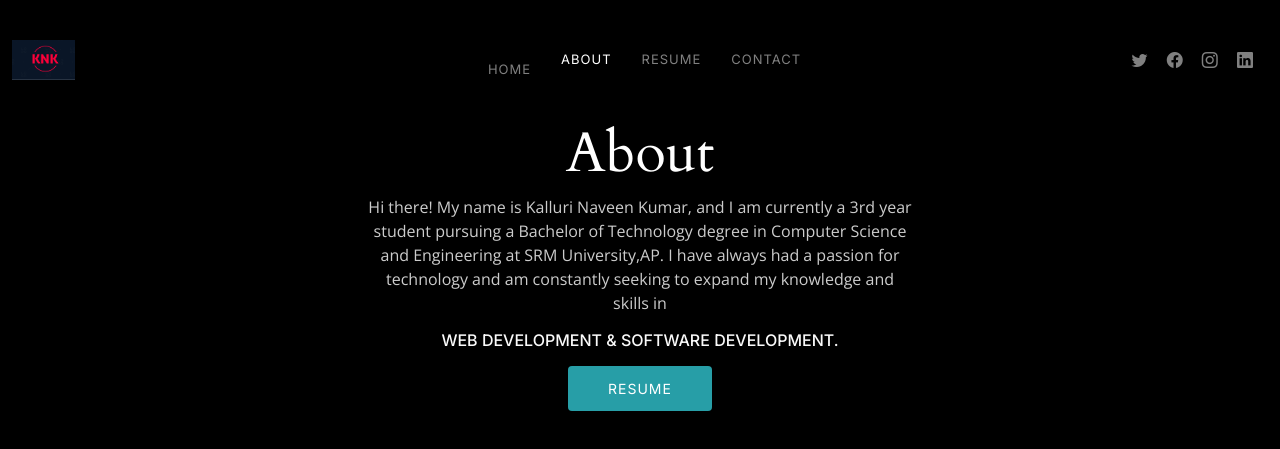
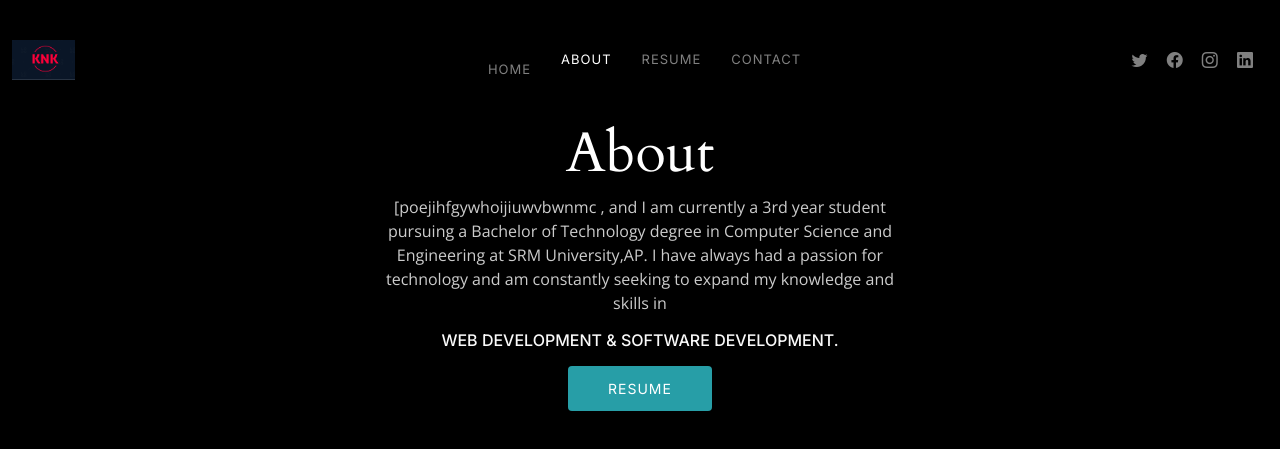
Before and after one commit to KALLURINAVEENKUMAR/portfolio, a plain HTML site: page about.html in a window 1280 px wide. Shown: the top 449 px of the page. Drawn offline with nearby package versions, Linux system fonts and the light colour scheme.

Commit message:
Update about.html

```diff
--- a/about.html
+++ b/about.html
@@ -104,7 +104,7 @@
         <div class="row d-flex justify-content-center">
           <div class="col-lg-6 text-center">
             <h2>About</h2>
-            <p> Hi there! My name is Kalluri Naveen Kumar, and I am currently a 3rd year student pursuing a Bachelor of Technology degree in Computer Science and Engineering at SRM University,AP. I have always had a passion for technology and am constantly seeking to expand my knowledge and skills in
+            <p> [poejihfgywhoijiuwvbwnmc , and I am currently a 3rd year student pursuing a Bachelor of Technology degree in Computer Science and Engineering at SRM University,AP. I have always had a passion for technology and am constantly seeking to expand my knowledge and skills in
              <h6>WEB DEVELOPMENT & SOFTWARE DEVELOPMENT.</h6></p>
 
             <a class="cta-btn" href="services.html">Resume</a>
```
